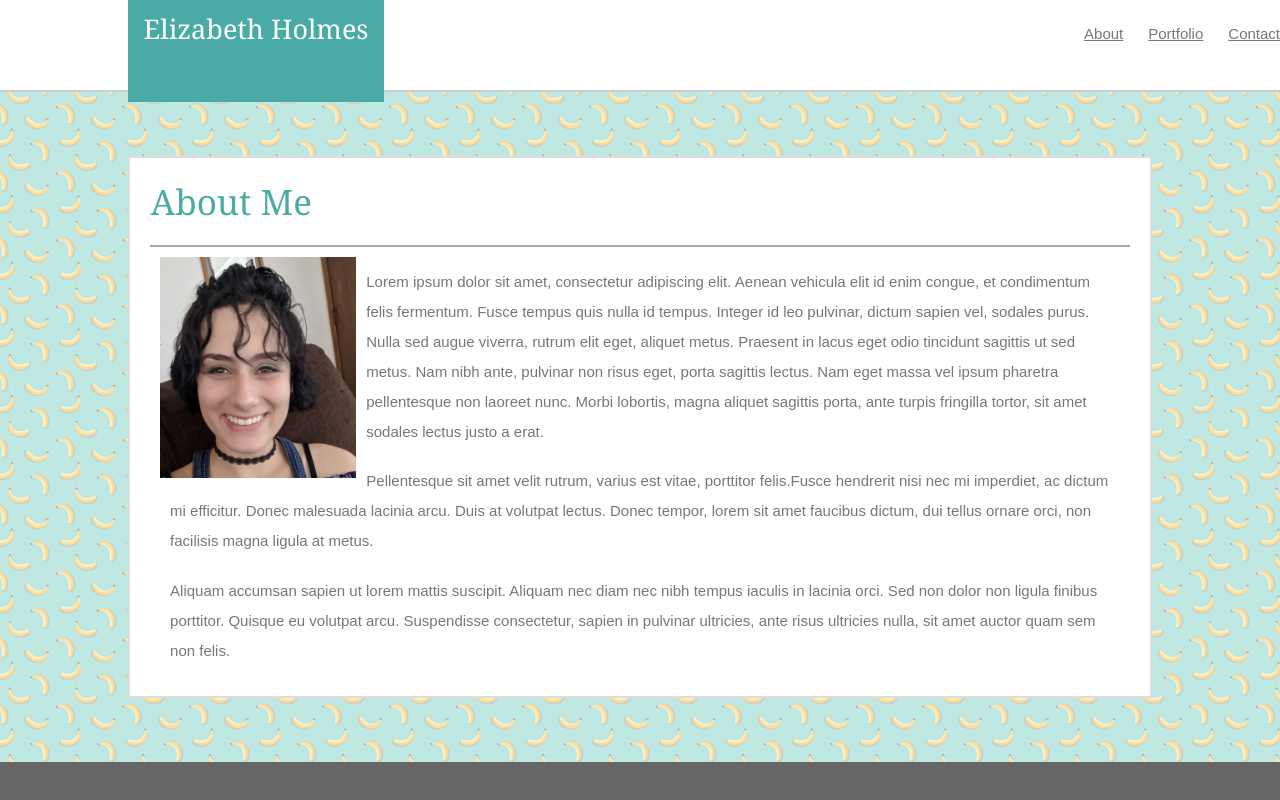
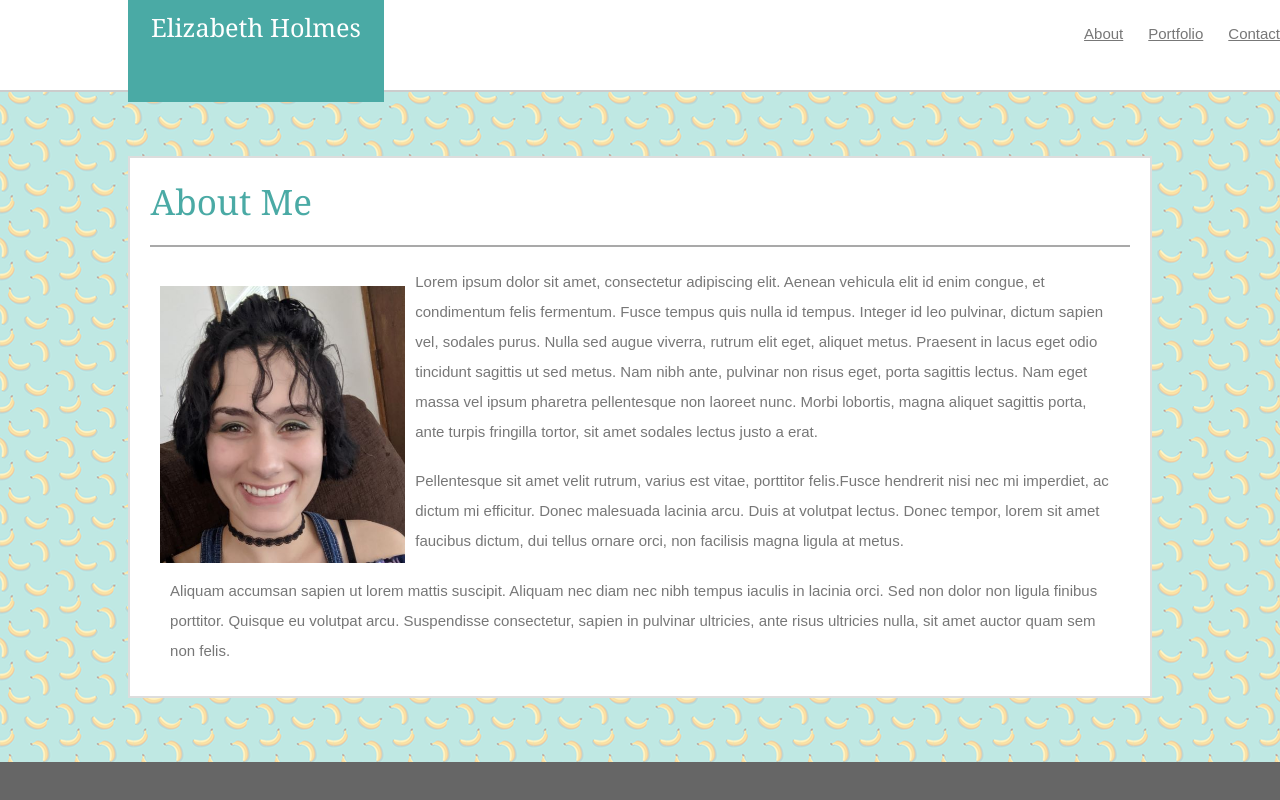
Before and after one commit to e-holmes/Bootstrap-Portfolio, a plain HTML site: page index.html in a window 1280 px wide. Drawn offline with Linux system fonts and the light colour scheme.

Commit message:
adjusted photo size and font size

```diff
--- a/assets/css/style.css
+++ b/assets/css/style.css
@@ -21,7 +21,7 @@ body {
         background:#4aaaa5;
         color: #ffffff;
         font-family: Georgia, 'Times New Roman', Times, serif;
-        font-size: 150%;
+        font-size: 140%;
         height:11.5%;
         padding-top:10px;
         position:absolute;top:0%;left:10%;
@@ -86,8 +86,9 @@ body {
 
 .AM_photo {
     float: left;
-    width:20%;
+    width:25%;
     margin:10px;
+    margin-top: 4%;
 }
 
 article {
```
